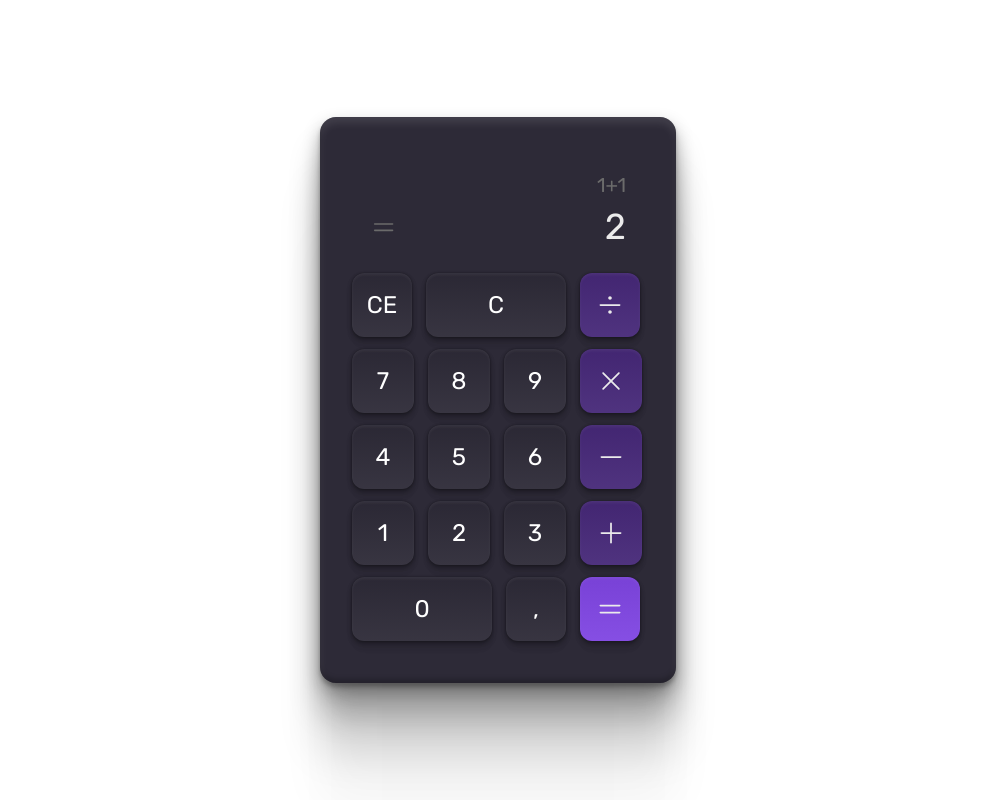
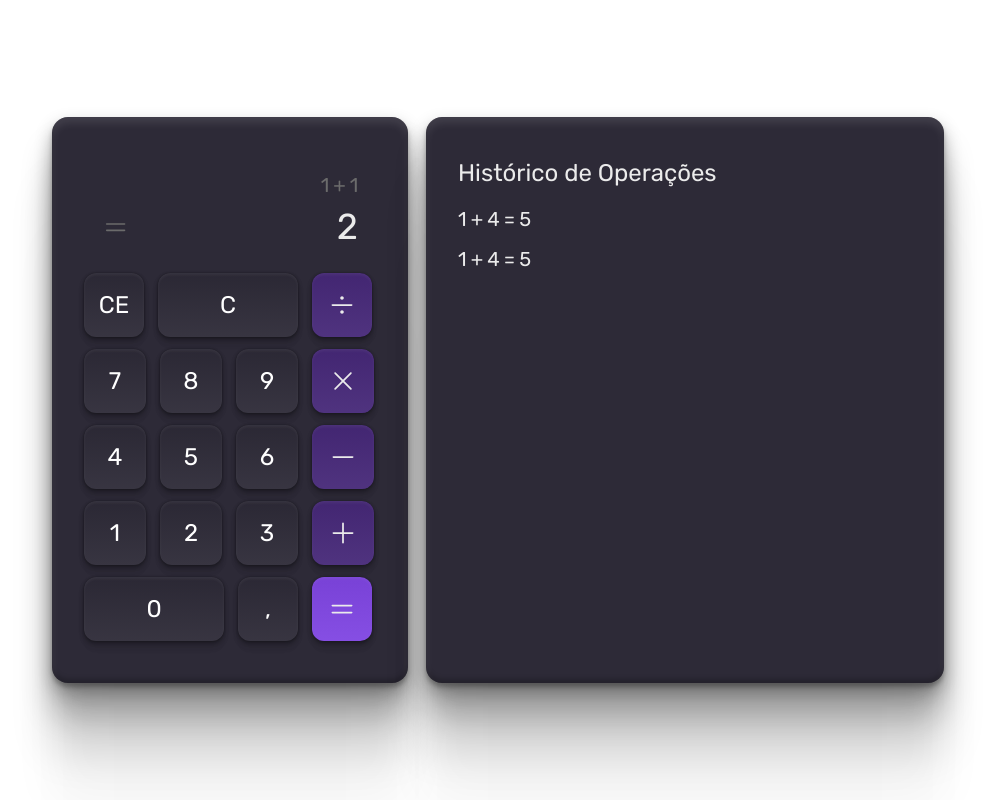
Before and after one commit to michaelprocha/calculator, a React (Vite) app: page / in a window 1280 px wide. Shown: the whole page, without its empty margins (142-1137 px from the left). Built offline with nearby package versions, Linux system fonts and the light colour scheme.

Commit message:
finalize calculator css

```diff
--- a/src/App.jsx
+++ b/src/App.jsx
@@ -1,4 +1,5 @@
 import Calculator from "./components/Calculator"
+import History from './components/History'
 import Text from "./components/Text"
 import Result from "./components/Result"
 import GroupButtons from "./components/GroupButtons"
@@ -12,10 +13,10 @@ import X from './assets/X.svg'
 function App() {
 
   return (
-    <main>
+    <main className="flex gap-4.5">
       <Calculator>
         <div className="grow flex flex-col gap-2">
-          <Text style='px-4.5 text-right text-xl text-text-history'>1+1</Text>
+          <Text style='tracking-[-0.02em] px-4.5 text-right text-xl text-text-history'>1 + 1</Text>
           <Result>2</Result>
         </div>
         <div className="grow flex flex-col gap-3">
@@ -47,7 +48,7 @@ function App() {
             <Button style="w-15.5 btn-black text-white">2</Button>
             <Button style="w-15.5 btn-black text-white">3</Button>
             <Button style="w-15.5 btn-dark-purple text-white">
-              <img src={Plus} alt="Adição"/>
+              <img src={Plus} alt="Adição" />
             </Button>
           </GroupButtons>
           <GroupButtons>
@@ -59,6 +60,12 @@ function App() {
           </GroupButtons>
         </div>
       </Calculator>
+      <History>
+        <div className="flex flex-col gap-3">
+          <Text style='tracking-[-0.02em] text-xl text-text-result flex items-center'>1 + 4 = 5</Text>
+          <Text style='tracking-[-0.02em] text-xl text-text-result flex items-center'>1 + 4 = 5</Text>
+        </div>
+      </History>
     </main>
   )
 }
--- a/src/components/History.jsx
+++ b/src/components/History.jsx
@@ -2,7 +2,7 @@ import Text from "./Text"
 
 function History({children}) {
   return (
-    <div className='card pt-10 px-8'>
+    <div className='card w-129.5 pt-10 px-8 flex flex-col gap-4'>
         <Text style='text-2xl text-text-result'>Histórico de Operações</Text>
         {children}
     </div>
```
